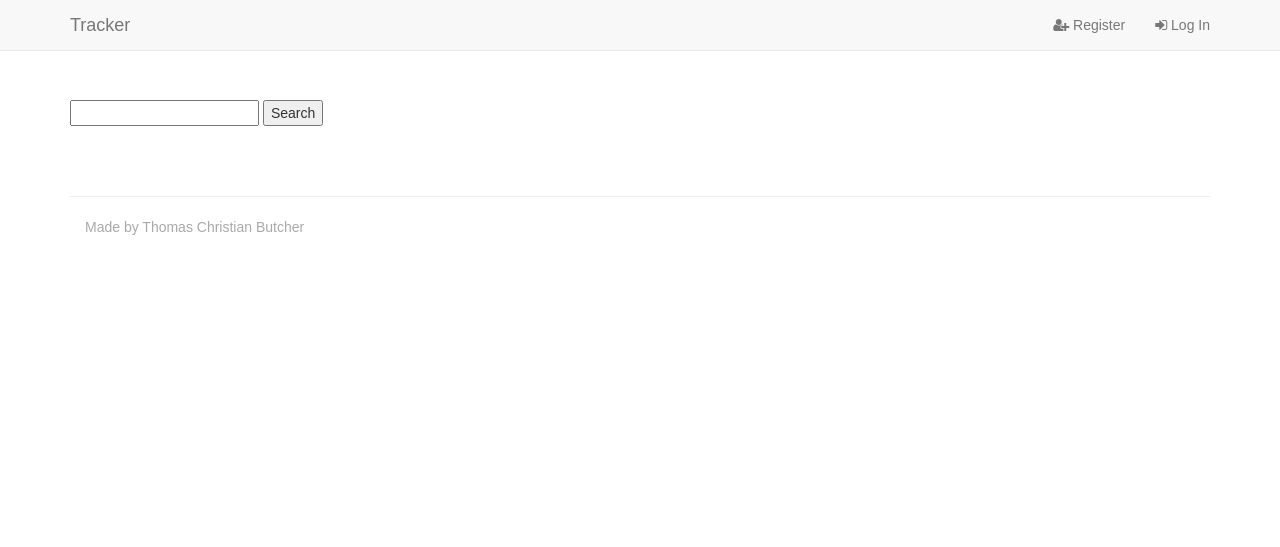
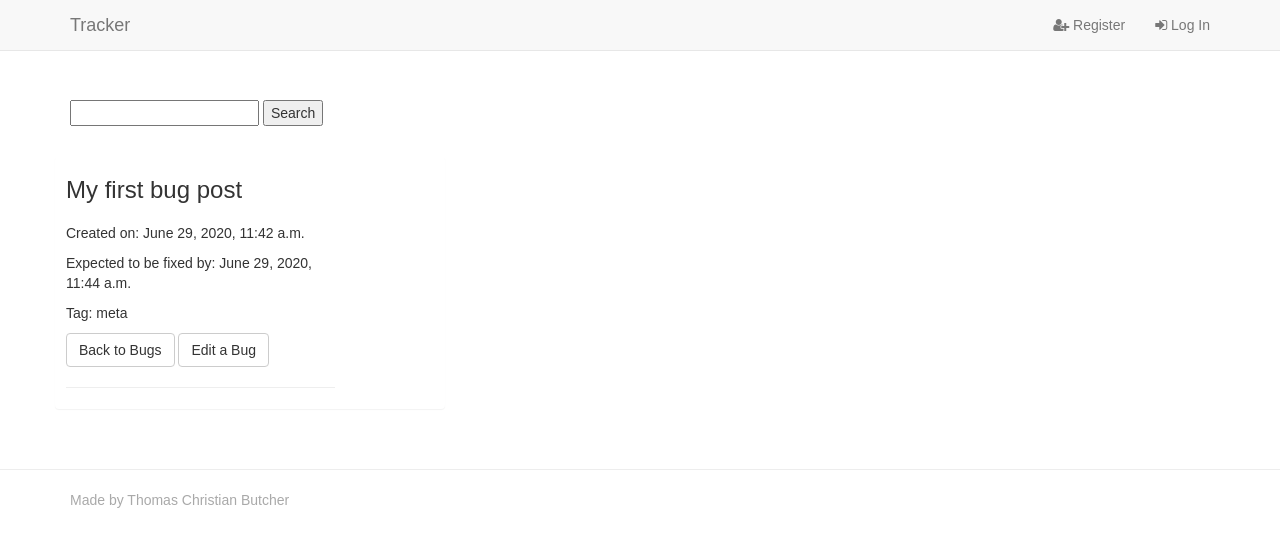
Before and after one commit to stormtrooper88/issue-tracker-milestone-project, a Django app: page /bugs/1/ in a window 1280 px wide. Shown: the top 547 px of the page. Run offline with Django 3.2, Linux system fonts and the light colour scheme; data comes from the database, SQL or seed files in the repository; some libraries are stand-ins or nearby versions.

Commit message:
implemented changes to bug app

```diff
--- a/bugs/templates/bugdetail.html
+++ b/bugs/templates/bugdetail.html
@@ -1,7 +1,6 @@
 {% extends 'base.html' %}
 {% block content %}
 <div class="row row-flex">
-    {% for bug in bugs %}
         <div class="col-xs-10 col-xs-offset-1 col-sm-offset-0 col-sm-6 col-md-4 display panel panel-default">
                 <h3>{{ bug.name }}</h3>
  <div class="row">
@@ -11,11 +10,10 @@
                     <p><span class="boldtext">Expected to be fixed by:</span> {{ bug.finished_date}}</p>
                         <p><span class="boldtext">Tag:</span> {{ bug.tag }}</p>
                     <a href="{% url 'bugs' %}" class="btn btn-default">Back to Bugs</a>
-                    <a href="{% url 'edit_bug' Bug.id %}" class="btn btn-default">Edit a Bug</a>
+                    <a href="{% url 'edit_bug' bug.id %}" class="btn btn-default">Edit a Bug</a>
                     <hr>
                 </div>
             </div>
         </div>
     </div>
-    {% endfor %}
 {% endblock %}
--- a/bugs/views.py
+++ b/bugs/views.py
@@ -35,5 +35,5 @@ def create_or_edit_bug(request, pk=None):
             bug.save()
             return redirect(bug_detail, bug.pk)
     else:
-        form = BugPostForm(instance=Bug)
+        form = BugPostForm(instance=bug)
     return render(request, 'bugs.html', {'form': form})
```
